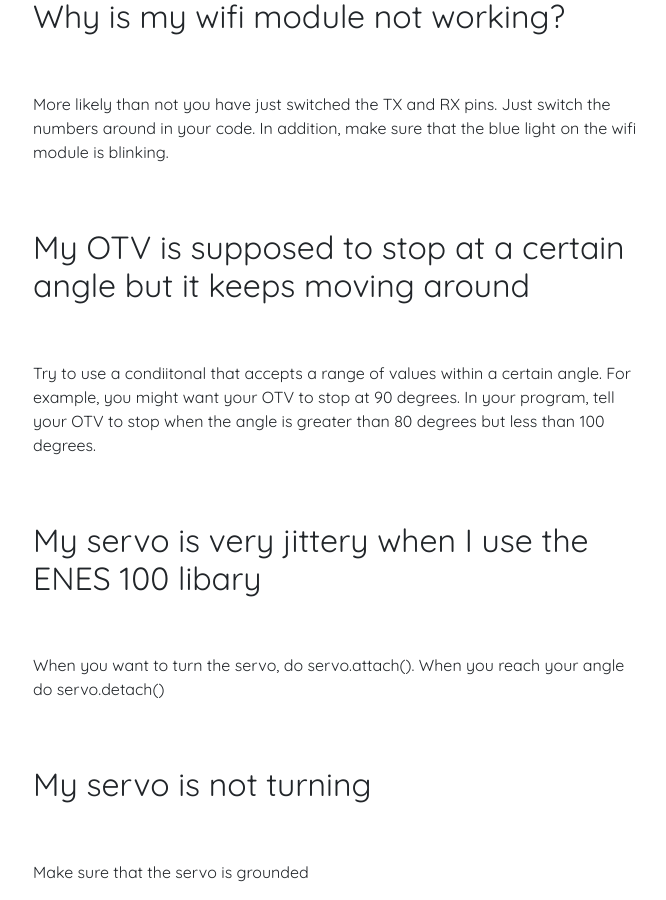
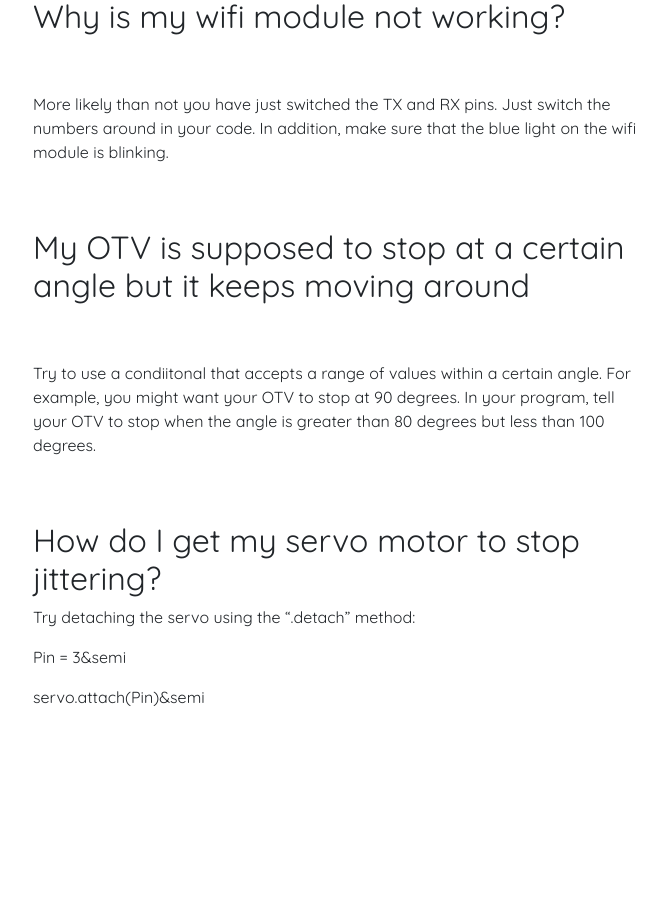
Before and after one commit to umdenes100/VisionSystemRemoteClient, a Jekyll site: the page built from pages/faq.html, in a window 1280 px wide and 900 px high, scrolled down 983 px. Shown: the whole window, without its empty margins (302-968 px from the left). Built offline with Jekyll 4.4.1, drawn with Linux system fonts in a browser that asks for light colours; nearby versions of some CDN libraries; some web fonts are replaced; after the commit the page ends 1708 px from its top, so only the background shows below that; some of the changed lines change nothing that is shown.

Commit message:
Update FAQ to match document (WIP)

```diff
--- a/pages/faq.html
+++ b/pages/faq.html
@@ -34,13 +34,80 @@
              <p> Try to use a condiitonal that accepts a range of values within a certain angle. For example, you might want your OTV to stop at 90 degrees.
 		     In your program, tell your OTV to stop when the angle is greater than 80 degrees but less than 100 degrees. </p>
              <br><br>
-             <h2>My servo is very jittery when I use the ENES 100 libary</h2>
-             <br><br>
-             <p> When you want to turn the servo, do servo.attach(). When you reach your angle do servo.detach() </p>
-             <br><br>
-             <h2>My servo is not turning</h2>
-             <br><br>
-              <p> Make sure that the servo is grounded </p>
+		<h2>How do I get my servo motor to stop jittering?</h2>
+		<p>Try detaching the servo using the “.detach” method: </p>
+		<blockquote>
+		<p>Pin = 3&semi</p>
+		<p>servo.attach(Pin)&semi</p>
+		<blockquote>
+
+
+
+
+<!---
+
+Detach before going to mission. Then attach for mission. When done with mission- then detach before nav or whenever done with servo - also make sure to attach before  you need it
+
+
+
+Q. How do I check for shorts in my circuit?
+A. Grab a multimeter (usually in the tall metal cabinets in the lab), and turn the dial to “continuity”. The symbol for “continuity” is highlighted by the red arrow below.
+
+
+Place one probe on a power component of the circuit and one on a ground component of the circuit. Both probes must touch the metal part of the component. If the multimeter beeps, the power and ground must cross somewhere.
+
+Repeat the process on different power and ground wires until you locate the exact location of the short.
+
+[image]
+
+Q. Why isn’t my wifi module working?
+A. There could be many reasons why. First check to see if there is a red light on the wifi module. If there is, that means it is getting power (not necessarily the correct amount).
+
+If there isn’t a red light, check your circuit to see if any wires are disconnected or placed incorrectly. If that is corrected and there is still no red light, then use a multimeter to check to see if the wifi module is actually receiving the amount of power it should be.
+
+Turn the multimeter to 20v (this is because the wifi module requires 5V and the voltage of the multimeter should be higher than that) and then put one probe on the ground source (the wire or port which the wifi module is connected to) for the wifi module and the other on the power source. Make sure the battery is connected, the kill switch is on, and the arduino is not connected to a computer or power source other than the battery. The reading on the multimeter should be ~5V. If it is not, the wifi module is not receiving the correct amount of power. This means an error in the circuit.
+
+
+If there isn’t a blue light, that means that the wifi module is not communicating with the vision system. If you are using an Arduino Mega, check to see that RX is in 50, 51, 52, or 53. If RX is not in one of those, switch that and change the code accordingly. If that doesn’t work or you are using any other arduino, check the code and the datasheet for the arduino you are using. The datasheet will indicate which pins are suitable for transmitting/receiving.
+
+[image?]
+
+Q. Why is my OTV just driving in a circle in the arena?
+A. Check your code. If there is no apparent error, try adding an extra delay so that the system has enough time to fully process. For the location of the delay, view sample below:
+
+[image]
+
+Q. Why do my 3D prints keep failing or don’t turn out well?
+A. You need to make sure you include supports and avoid large overhangs. Avoid putting too much support in small holes as it is hard to get out after and avoid putting holes close to the edges of the plate in CAD because those are likely to break. If you are ever unsure of whether you have set up a print correctly, feel free to ask an LTF or UTF.
+
+
+Q. Why is my OTV not moving?
+A. Check that your battery has at least 11 volts otherwise you will not have enough power to operate. If that doesn’t solve the problem, check if the arduino is lighting up and your circuit/code. It could also be that your wheels do not have enough friction or the motors used are not powerful enough.
+
+
+Q. Why is my sensor or motor not responding to my code?
+A. Isolate the code that you intend to use for the motor and place it in a new sketch...This can verify that your commands work and are pointing to the correct pins. If it does not work, verify that you have the correct pins and that the amount of voltage you predict to flow to a specific point is correct (view multimeter FAQ if necessary). Modify code and wiring as needed. If that also doesn’t work, try to reintegrate earlier parts of the loop to see if your code is getting stuck somewhere else. Rinse and repeat.
+
+
+Q. Why is my sensor working but not being triggered by the expected action?
+A. Consider lowering the threshold (or distance) at which the sensor is activated. This increases the relative sensitivity of the sensor.
+
+Q. Why is my soldering iron not working/why can I not solder?
+A. There could be many reasons why but here is a general technique which usually works and a “dictionary” for the soldering station:
+
+Step 1: Turn the soldering iron on to 450
+
+Flux, steel, tip tinner, - soldering troubleshooting
+Bead of solder and put in steel wool so coats tip
+Get close to wire and then get bead and drop onto wire and spread it out
+
+
+Laser cutting need to make sure dimensions are 1:1 when from fusion and line view
+
+Turn into drawing, check dimensions- delete any text boxes and text and then export as pdf
+
+-->
+
 		</div>
 	</div>
 </div>
```
